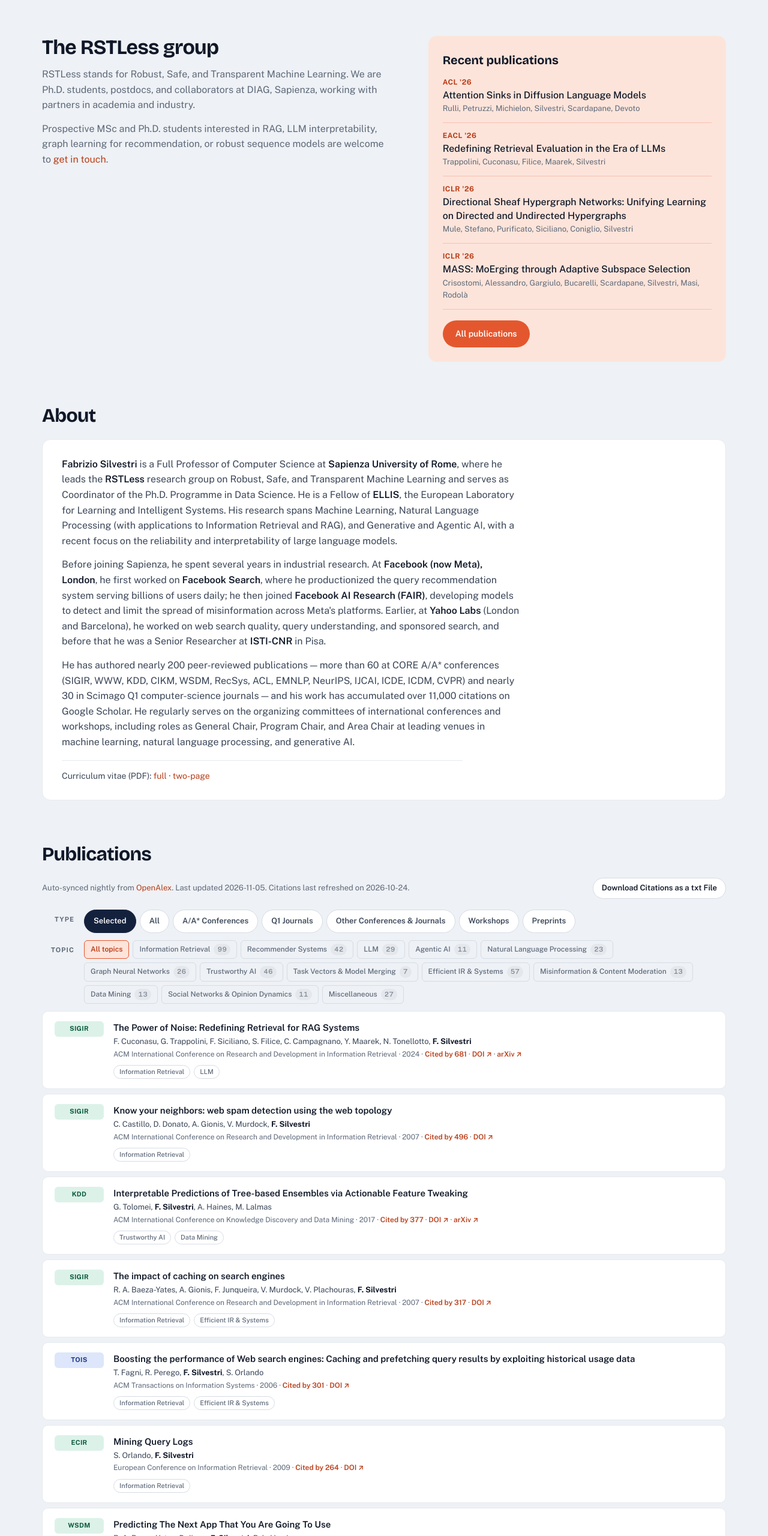
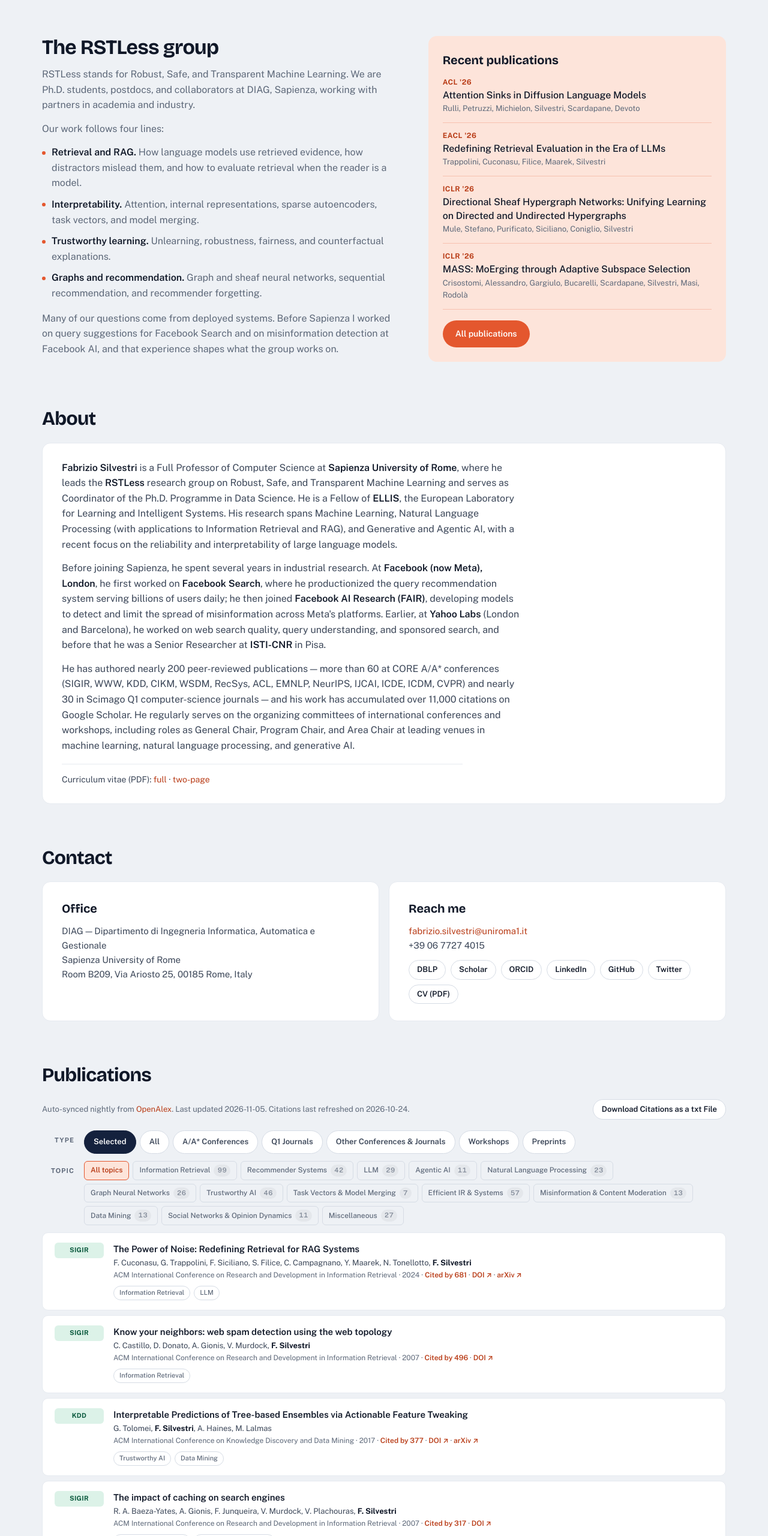
Before and after one commit to fabsilvestri/fabsilvestri.github.io, a plain HTML site: page index.html in a window 1280 px wide. Shown: the part 1271-3831 px from the top of the page at 60% size. Drawn offline with nearby package versions, Linux system fonts and the light colour scheme.

Commit message:
Fill out the RSTLess text, move Contact under About, cap lists at 5 (#9)
* Link the full and two-page CV PDFs from About and Contact

The PDFs live in assets/cv/. The private fabsilvestri/cv workflow
will keep them current; these first copies have the mobile number
removed.

Co-Authored-By: Claude Opus 5.5 <noreply@anthropic.com>
Claude-Session: https://claude.ai/code/session_01V333qPBNh43wcywV8jjwv8

* Redesign the homepage around research questions

New "Questions" theme (option C from the template proposals):
- Hero leads with a one-line research thesis, the bio, live counters,
  and an ID card with the photo.
- Full-width navy band with three research questions, two featured
  papers each, and links that open the publication list filtered by topic.
- RSTLess group section with a Recent publications panel, filled from
  publications.json (newest A/A* and Q1 papers), so it stays current
  with the nightly sync.
- Restyled publications, awards, talks, teaching, services, and contact
  with Bricolage Grotesque, Public Sans, navy, and one orange accent.
  The glass background and gradient orbs are gone.

Co-Authored-By: Claude Opus 5.5 <noreply@anthropic.com>
Claude-Session: https://claude.ai/code/session_01V333qSD2zAGw6jF4kFHwBG

* Remove the thesis-supervision paragraph from Teaching

Co-Authored-By: Claude Opus 5.5 <noreply@anthropic.com>
Claude-Session: https://claude.ai/code/session_01V333qSD2zAGw6jF4kFHwBG

* Fill out the RSTLess text, move Contact under About, cap lists at 5

- Drop the prospective-students line from the group section and describe
  the group's four research lines instead, so the text roughly matches
  the Recent publications panel.
- Move Contact directly below About.
- Publications, awards, talks, and each services list show 5 items, with
  a More... / Less... toggle. The publication cap resets when a filter
  changes.

Co-Authored-By: Claude Opus 5.5 <noreply@anthropic.com>
Claude-Session: https://claude.ai/code/session_01V333qSD2zAGw6jF4kFHwBG

---------

Co-authored-by: Claude <noreply@anthropic.com>

```diff
--- a/assets/css/style.css
+++ b/assets/css/style.css
@@ -700,3 +700,26 @@ main > section.questions {
   .cookie-actions { width: 100%; }
   .cookie-actions .btn { flex: 1; text-align: center; }
 }
+
+/* ---- Group research lines ---- */
+.group-lines { list-style: none; margin: 0 0 16px; padding: 0; display: grid; gap: 10px; max-width: 60ch; }
+.group-lines li { color: var(--ink-muted); padding-left: 16px; position: relative; }
+.group-lines li::before { content: ""; position: absolute; left: 0; top: 0.65em; width: 6px; height: 6px; border-radius: 50%; background: var(--signal); }
+.group-lines strong { color: var(--ink); font-weight: 600; }
+
+/* ---- "More… / Less…" caps ---- */
+.is-capped .is-extra { display: none !important; }
+.more-toggle-wrap { display: flex; justify-content: center; margin: 14px 0 4px; }
+.service-group .more-toggle-wrap { justify-content: flex-start; margin-top: 10px; }
+.more-toggle {
+  font: inherit;
+  font-size: 14px;
+  font-weight: 600;
+  padding: 7px 18px;
+  border-radius: 999px;
+  border: 1px solid var(--rule);
+  background: var(--surface);
+  color: var(--ink);
+  cursor: pointer;
+}
+.more-toggle:hover { border-color: var(--ink); }
--- a/assets/js/publications.js
+++ b/assets/js/publications.js
@@ -265,7 +265,62 @@
       .join("");
   }
 
+  // ---- "More… / Less…" caps -------------------------------------------
+  // Every list on the page shows at most CAP items until the visitor asks
+  // for more. Expanded state is remembered per list until a filter changes.
+  var CAP = 5;
+  var expanded = {};
+
+  function capList(container, itemSel, key) {
+    if (!container) return;
+    var toggleId = "more-" + key;
+    var wrap = document.getElementById(toggleId);
+    var items = container.querySelectorAll(itemSel);
+    container.querySelectorAll(".is-extra").forEach(function (el) { el.classList.remove("is-extra"); });
+    if (items.length <= CAP) {
+      container.classList.remove("is-capped");
+      if (wrap) wrap.remove();
+      return;
+    }
+    for (var i = CAP; i < items.length; i++) items[i].classList.add("is-extra");
+    // Year blocks and other children of the list that would show nothing
+    // but a heading once collapsed are hidden too.
+    Array.prototype.forEach.call(container.children, function (child) {
+      if (child.matches(itemSel)) return;
+      var inner = child.querySelectorAll(itemSel);
+      var anyShown = Array.prototype.some.call(inner, function (el) { return !el.classList.contains("is-extra"); });
+      if (!anyShown) child.classList.add("is-extra");
+    });
+    if (!wrap) {
+      wrap = document.createElement("div");
+      wrap.className = "more-toggle-wrap";
+      wrap.id = toggleId;
+      wrap.innerHTML = '<button type="button" class="more-toggle"></button>';
+      container.insertAdjacentElement("afterend", wrap);
+      wrap.firstChild.addEventListener("click", function () {
+        expanded[key] = !expanded[key];
+        applyCap(container, wrap, Number(wrap.dataset.total), key);
+        if (!expanded[key]) container.scrollIntoView({ behavior: "smooth", block: "nearest" });
+      });
+    }
+    wrap.dataset.total = items.length;
+    applyCap(container, wrap, items.length, key);
+  }
+
+  function applyCap(container, wrap, total, key) {
+    var open = !!expanded[key];
+    container.classList.toggle("is-capped", !open);
+    var btn = wrap.firstChild;
+    btn.textContent = open ? "Less\u2026" : "More\u2026 (" + (total - CAP) + ")";
+    btn.setAttribute("aria-expanded", open ? "true" : "false");
+  }
+
   function render() {
+    renderPubList();
+    capList(byId("pub-list"), ".pub-item", "pubs");
+  }
+
+  function renderPubList() {
     var data = window.PUBLICATIONS;
     var list = byId("pub-list");
     if (!list) return;
@@ -392,6 +447,7 @@
 
   function setTypeFilter(value) {
     state.type = value;
+    expanded.pubs = false;
     state.showOlder = false;
     var bar = byId("pub-filters");
     if (bar) {
@@ -404,6 +460,7 @@
 
   function setTopicFilter(value) {
     state.topic = value;
+    expanded.pubs = false;
     state.showOlder = false;
     var bar = byId("topic-filters");
     if (bar) {
@@ -667,6 +724,11 @@
     renderAwards();
     renderTalks();
     renderServices();
+    capList(byId("awards-list"), ".award-item", "awards");
+    capList(byId("talks-list"), ".talk-item", "talks");
+    document.querySelectorAll("#services-groups .service-list").forEach(function (ul, i) {
+      capList(ul, ".service-item", "services-" + i);
+    });
     renderRecent();
     initTopicLinks();
     render();
--- a/index.html
+++ b/index.html
@@ -209,10 +209,17 @@
           Ph.D. students, postdocs, and collaborators at DIAG, Sapienza, working with
           partners in academia and industry.
         </p>
+        <p>Our work follows four lines:</p>
+        <ul class="group-lines">
+          <li><strong>Retrieval and RAG.</strong> How language models use retrieved evidence, how distractors mislead them, and how to evaluate retrieval when the reader is a model.</li>
+          <li><strong>Interpretability.</strong> Attention, internal representations, sparse autoencoders, task vectors, and model merging.</li>
+          <li><strong>Trustworthy learning.</strong> Unlearning, robustness, fairness, and counterfactual explanations.</li>
+          <li><strong>Graphs and recommendation.</strong> Graph and sheaf neural networks, sequential recommendation, and recommender forgetting.</li>
+        </ul>
         <p>
-          Prospective MSc and Ph.D. students interested in RAG, LLM interpretability,
-          graph learning for recommendation, or robust sequence models are welcome to
-          <a href="#contact">get in touch</a>.
+          Many of our questions come from deployed systems. Before Sapienza I worked on
+          query suggestions for Facebook Search and on misinformation detection at
+          Facebook AI, and that experience shapes what the group works on.
         </p>
       </div>
       <aside class="recent-panel" aria-labelledby="recent-head">
@@ -269,6 +276,36 @@
           <a href="assets/cv/fabrizio_silvestri_cv.pdf" target="_blank" rel="noopener">full</a> ·
           <a href="assets/cv/fabrizio_silvestri_cv_short.pdf" target="_blank" rel="noopener">two-page</a>
         </p>
+      </div>
+    </section>
+
+    <section id="contact" class="content">
+      <h2 class="section-head">Contact</h2>
+      <div class="contact-grid">
+        <div class="card contact-card">
+          <h3>Office</h3>
+          <p>
+            DIAG — Dipartimento di Ingegneria Informatica, Automatica e Gestionale<br />
+            Sapienza University of Rome<br />
+            Room B209, Via Ariosto 25, 00185 Rome, Italy
+          </p>
+        </div>
+        <div class="card contact-card">
+          <h3>Reach me</h3>
+          <p>
+            <a href="mailto:fabrizio.silvestri@uniroma1.it">fabrizio.silvestri@uniroma1.it</a><br />
+            +39 06 7727 4015
+          </p>
+          <div class="social">
+            <a href="https://dblp.org/pid/s/FabrizioSilvestri.html" target="_blank" rel="noopener">DBLP</a>
+            <a href="https://scholar.google.com/citations?user=pi985dQAAAAJ" target="_blank" rel="noopener">Scholar</a>
+            <a href="https://orcid.org/0000-0001-7669-9055" target="_blank" rel="noopener">ORCID</a>
+            <a href="https://www.linkedin.com/in/fabrizio-silvestri-a6b0391/" target="_blank" rel="noopener">LinkedIn</a>
+            <a href="https://github.com/fabsilvestri" target="_blank" rel="noopener">GitHub</a>
+            <a href="https://twitter.com/fabreetseo" target="_blank" rel="noopener">Twitter</a>
+            <a href="assets/cv/fabrizio_silvestri_cv.pdf" target="_blank" rel="noopener">CV (PDF)</a>
+          </div>
+        </div>
       </div>
     </section>
 
@@ -352,36 +389,6 @@
       <ol class="talks-list" id="talks-list"></ol>
     </section>
 
-    <section id="contact" class="content">
-      <h2 class="section-head">Contact</h2>
-      <div class="contact-grid">
-        <div class="card contact-card">
-          <h3>Office</h3>
-          <p>
-            DIAG — Dipartimento di Ingegneria Informatica, Automatica e Gestionale<br />
-            Sapienza University of Rome<br />
-            Room B209, Via Ariosto 25, 00185 Rome, Italy
-          </p>
-        </div>
-        <div class="card contact-card">
-          <h3>Reach me</h3>
-          <p>
-            <a href="mailto:fabrizio.silvestri@uniroma1.it">fabrizio.silvestri@uniroma1.it</a><br />
-            +39 06 7727 4015
-          </p>
-          <div class="social">
-            <a href="https://dblp.org/pid/s/FabrizioSilvestri.html" target="_blank" rel="noopener">DBLP</a>
-            <a href="https://scholar.google.com/citations?user=pi985dQAAAAJ" target="_blank" rel="noopener">Scholar</a>
-            <a href="https://orcid.org/0000-0001-7669-9055" target="_blank" rel="noopener">ORCID</a>
-            <a href="https://www.linkedin.com/in/fabrizio-silvestri-a6b0391/" target="_blank" rel="noopener">LinkedIn</a>
-            <a href="https://github.com/fabsilvestri" target="_blank" rel="noopener">GitHub</a>
-            <a href="https://twitter.com/fabreetseo" target="_blank" rel="noopener">Twitter</a>
-            <a href="assets/cv/fabrizio_silvestri_cv.pdf" target="_blank" rel="noopener">CV (PDF)</a>
-          </div>
-        </div>
-      </div>
-    </section>
-
     <section id="services" class="content" hidden>
       <h2 class="section-head">Services</h2>
       <div class="services-grid" id="services-groups"></div>
```
